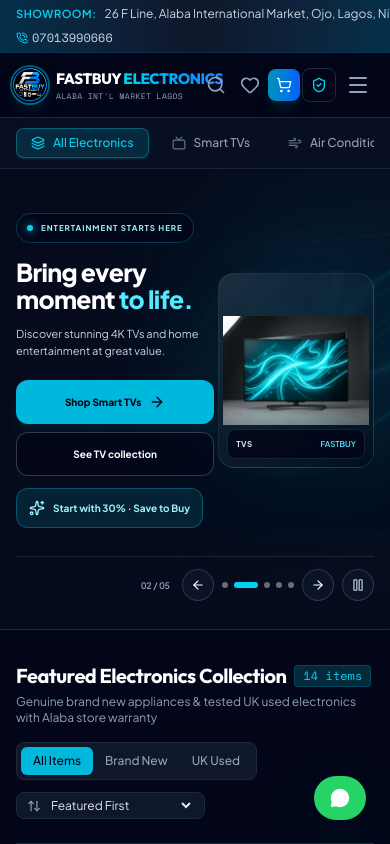
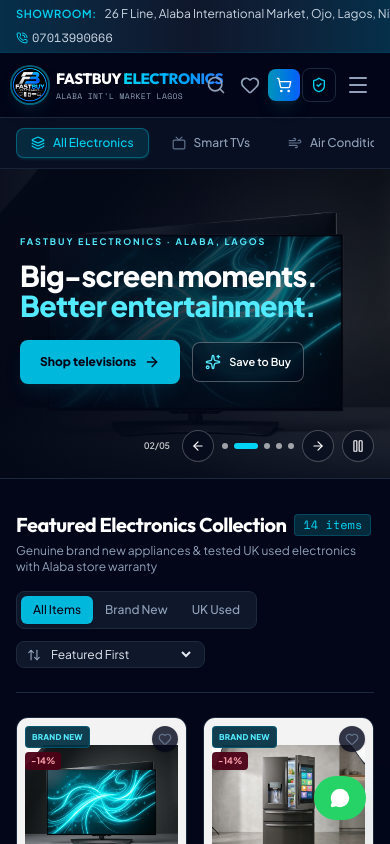
Before and after one commit to visibyltech/fastbuyelectronics-mainproject, a React (Vite) app: page / in a window 390 px wide. Shown: the top 844 px of the page. Built offline with nearby package versions, Linux system fonts and the light colour scheme.

Commit message:
Redesign hero as full-background electronics slideshow with clean mobile layout

```diff
--- a/src/components/HeroBanner.tsx
+++ b/src/components/HeroBanner.tsx
@@ -1,5 +1,5 @@
 import React, { useEffect, useState } from 'react';
-import { ArrowLeft, ArrowRight, Pause, Play, Sparkles, ShieldCheck, Truck } from 'lucide-react';
+import { ArrowRight, ArrowLeft, Pause, Play, Sparkles } from 'lucide-react';
 import { useApp } from '../context/AppContext';
 import heroImage from '../assets/images/hero_flagship_electronics_1793977432202.jpg';
 import tvImage from '../assets/images/product_oled_smart_tv_1793977433232.jpg';
@@ -8,67 +8,19 @@ import acImage from '../assets/images/product_inverter_ac_1793977434537.jpg';
 import generatorImage from '../assets/images/product_silent_generator_1793977434099.jpg';
 
 type HeroSlide = {
-  eyebrow: string;
   title: string;
   highlight: string;
-  description: string;
   image: string;
   category: string;
-  primary: string;
-  secondary: string;
+  button: string;
 };
 
 const slides: HeroSlide[] = [
-  {
-    eyebrow: 'Alaba International Market · Lagos',
-    title: 'Power your home with',
-    highlight: 'better electronics.',
-    description: 'Shop trusted appliances, carefully selected for your home and business.',
-    image: heroImage,
-    category: 'ALL',
-    primary: 'Explore electronics',
-    secondary: 'Browse new arrivals'
-  },
-  {
-    eyebrow: 'Entertainment starts here',
-    title: 'Bring every moment',
-    highlight: 'to life.',
-    description: 'Discover stunning 4K TVs and home entertainment at great value.',
-    image: tvImage,
-    category: 'TVs',
-    primary: 'Shop Smart TVs',
-    secondary: 'See TV collection'
-  },
-  {
-    eyebrow: 'A smarter, fresher kitchen',
-    title: 'More space. More',
-    highlight: 'convenience.',
-    description: 'Explore modern refrigerators built for everyday family life.',
-    image: fridgeImage,
-    category: 'Refrigerators',
-    primary: 'Shop refrigerators',
-    secondary: 'Explore appliances'
-  },
-  {
-    eyebrow: 'Comfort for every season',
-    title: 'Stay cool. Use power',
-    highlight: 'more wisely.',
-    description: 'Find efficient inverter air conditioners for Nigerian homes.',
-    image: acImage,
-    category: 'Air Conditioners',
-    primary: 'Shop air conditioners',
-    secondary: 'Explore appliances'
-  },
-  {
-    eyebrow: 'Reliable power, less worry',
-    title: 'Keep your world',
-    highlight: 'running.',
-    description: 'Discover dependable generators and power solutions for home or work.',
-    image: generatorImage,
-    category: 'Generators',
-    primary: 'Shop generators',
-    secondary: 'View power solutions'
-  }
+  { title: 'Everything your home needs.', highlight: 'All in one place.', image: heroImage, category: 'ALL', button: 'Shop electronics' },
+  { title: 'Big-screen moments.', highlight: 'Better entertainment.', image: tvImage, category: 'TVs', button: 'Shop televisions' },
+  { title: 'Keep it fresh.', highlight: 'Live more comfortably.', image: fridgeImage, category: 'Refrigerators', button: 'Shop refrigerators' },
+  { title: 'Comfort in every season.', highlight: 'Stay cool.', image: acImage, category: 'Air Conditioners', button: 'Shop air conditioners' },
+  { title: 'Power through every day.', highlight: 'Stay switched on.', image: generatorImage, category: 'Generators', button: 'Shop generators' }
 ];
 
 export const HeroBanner: React.FC = () => {
@@ -79,14 +31,11 @@ export const HeroBanner: React.FC = () => {
 
   useEffect(() => {
     if (paused) return;
-    const timer = window.setInterval(() => {
-      setActiveSlide((current) => (current + 1) % slides.length);
-    }, 5200);
+    const timer = window.setInterval(() => setActiveSlide(current => (current + 1) % slides.length), 4200);
     return () => window.clearInterval(timer);
   }, [paused]);
 
   const goToSlide = (index: number) => setActiveSlide((index + slides.length) % slides.length);
-
   const shop = () => {
     setSelectedCondition('ALL');
     setSelectedCategory(slide.category);
@@ -95,69 +44,45 @@ export const HeroBanner: React.FC = () => {
   };
 
   return (
-    <section className="relative isolate overflow-hidden border-b border-slate-800 bg-[#050b1c]">
-      <div className="relative mx-auto min-h-[390px] max-w-7xl px-4 py-7 sm:min-h-[420px] sm:px-6 sm:py-10 lg:min-h-[470px]">
-        <div className="pointer-events-none absolute inset-0 -z-10">
+    <section className="relative isolate h-[310px] overflow-hidden border-b border-slate-800 bg-[#030817] sm:h-[380px] lg:h-[440px]">
       {slides.map((item, index) => (
-            <img key={item.image} src={item.image} alt="" aria-hidden="true" className={`absolute inset-0 h-full w-full object-cover object-center transition-opacity duration-700 ${index === activeSlide ? 'opacity-25 sm:opacity-30' : 'opacity-0'}`} />
+        <img
+          key={item.image}
+          src={item.image}
+          alt=""
+          aria-hidden="true"
+          className={`absolute inset-0 h-full w-full object-cover object-center transition-opacity duration-1000 ${index === activeSlide ? 'opacity-100' : 'opacity-0'}`}
+        />
       ))}
-          <div className="absolute inset-0 bg-gradient-to-r from-[#050b1c] via-[#050b1c]/95 to-[#050b1c]/65" />
-          <div className="absolute inset-0 bg-gradient-to-t from-[#050b1c] via-transparent to-[#050b1c]/35" />
-          <div className="absolute -right-24 top-8 h-72 w-72 rounded-full bg-cyan-500/10 blur-3xl" />
-        </div>
+      <div className="absolute inset-0 bg-gradient-to-r from-[#030817]/95 via-[#030817]/75 to-[#030817]/20" />
+      <div className="absolute inset-0 bg-gradient-to-t from-[#030817]/80 via-transparent to-[#030817]/25" />
+      <div className="absolute inset-0 bg-[#030817]/10" />
 
-        <div className="relative grid min-h-[330px] grid-cols-[1.12fr_0.88fr] items-center gap-1 sm:min-h-[340px] sm:gap-8 lg:grid-cols-[1fr_0.9fr]">
-          <div className="relative z-10 min-w-0 py-4">
-            <div className="mb-4 inline-flex max-w-full items-center gap-2 rounded-full border border-cyan-400/25 bg-slate-950/75 px-2.5 py-2 text-[8px] font-bold uppercase tracking-[0.12em] text-cyan-200 sm:px-3 sm:text-[10px] sm:tracking-[0.16em]">
-              <span className="h-1.5 w-1.5 shrink-0 rounded-full bg-cyan-400 shadow-[0_0_10px_#22d3ee]" />
-              <span className="truncate">{slide.eyebrow}</span>
-            </div>
-            <h1 className="max-w-[17rem] text-[clamp(1.55rem,5.8vw,3.6rem)] font-black leading-[1.08] tracking-tight text-white sm:max-w-xl">
+      <div className="relative mx-auto flex h-full max-w-7xl items-center px-5 sm:px-8 lg:px-12">
+        <div className="max-w-[34rem] min-w-0 pb-7 sm:pb-9">
+          <p className="mb-3 text-[9px] font-bold uppercase tracking-[0.22em] text-cyan-300 sm:mb-4 sm:text-xs">FASTBUY ELECTRONICS · ALABA, LAGOS</p>
+          <h1 className="max-w-[19rem] text-[clamp(1.8rem,7vw,3.6rem)] font-black leading-[1.05] tracking-tight text-white sm:max-w-xl">
             {slide.title} <span className="text-cyan-300">{slide.highlight}</span>
           </h1>
-            <p className="mt-3 max-w-[19rem] text-[11px] leading-relaxed text-slate-300 sm:mt-4 sm:max-w-lg sm:text-base">
-              {slide.description}
-            </p>
-            <div className="mt-5 flex max-w-full flex-col gap-2 sm:mt-6 sm:flex-row sm:flex-wrap">
-              <button onClick={shop} className="inline-flex min-h-11 items-center justify-center gap-2 rounded-xl bg-cyan-500 px-3 py-3 text-[10px] font-extrabold text-slate-950 shadow-lg shadow-cyan-950/40 transition hover:bg-cyan-400 sm:px-5 sm:text-sm">
-                <span>{slide.primary}</span><ArrowRight className="h-4 w-4 shrink-0" />
+          <div className="mt-5 flex flex-wrap items-center gap-3 sm:mt-7">
+            <button onClick={shop} className="inline-flex min-h-11 items-center justify-center gap-2 rounded-lg bg-cyan-500 px-5 py-3 text-xs font-extrabold text-slate-950 shadow-lg shadow-cyan-950/40 transition hover:bg-cyan-400 sm:text-sm">
+              {slide.button}<ArrowRight className="h-4 w-4" />
             </button>
-              <button onClick={() => { setSelectedCondition('ALL'); setSelectedCategory('ALL'); setCurrentView('store'); document.getElementById('product-catalog')?.scrollIntoView({ behavior: 'smooth' }); }} className="inline-flex min-h-11 items-center justify-center rounded-xl border border-white/20 bg-slate-950/65 px-3 py-3 text-[10px] font-bold text-white transition hover:border-cyan-400/60 hover:bg-slate-900 sm:px-4 sm:text-sm">
-                {slide.secondary}
+            <button onClick={() => setCurrentView('save_to_buy_dashboard')} className="inline-flex min-h-10 items-center gap-2 rounded-lg border border-white/30 bg-slate-950/40 px-3 py-2.5 text-[11px] font-semibold text-white backdrop-blur-sm transition hover:border-cyan-300 hover:text-cyan-200 sm:text-xs">
+              <Sparkles className="h-4 w-4 text-cyan-300" /> Save to Buy
             </button>
-            </div>
-            <button onClick={() => setCurrentView('save_to_buy_dashboard')} className="mt-3 inline-flex min-h-10 items-center gap-2 rounded-xl border border-cyan-400/30 bg-cyan-950/60 px-3 py-2.5 text-[10px] font-bold text-cyan-200 transition hover:bg-cyan-900/70 sm:text-xs">
-              <Sparkles className="h-4 w-4" /> Start with 30% · Save to Buy
-            </button>
-          </div>
-
-          <div className="relative flex min-w-0 items-center justify-center">
-            <div className="absolute h-[72%] w-[92%] rounded-full bg-cyan-400/10 blur-3xl" />
-            <div className="relative flex aspect-[4/5] w-full max-h-[285px] items-center justify-center overflow-hidden rounded-2xl border border-white/10 bg-gradient-to-br from-white/10 to-slate-950/40 p-1 shadow-2xl shadow-black/30 backdrop-blur-[2px] sm:max-h-[360px] sm:rounded-3xl sm:p-4">
-              <img key={slide.image} src={slide.image} alt={slide.category === 'ALL' ? 'Featured electronics collection' : slide.category} className="h-full w-full object-contain drop-shadow-2xl transition-all duration-500" />
-              <div className="absolute bottom-2 left-2 right-2 flex items-center justify-between rounded-lg border border-white/10 bg-slate-950/80 px-2 py-2 backdrop-blur-md sm:bottom-4 sm:left-4 sm:right-4 sm:px-3">
-                <span className="truncate text-[8px] font-bold uppercase tracking-wider text-slate-200 sm:text-[10px]">{slide.category === 'ALL' ? 'Featured collection' : slide.category}</span>
-                <span className="ml-2 shrink-0 text-[8px] font-semibold text-cyan-300 sm:text-[10px]">FASTBUY</span>
-              </div>
           </div>
         </div>
       </div>
 
-        <div className="relative z-10 mt-3 flex items-center justify-between gap-3 border-t border-white/10 pt-3 sm:mt-5 sm:pt-4">
-          <div className="hidden items-center gap-4 text-[10px] text-slate-400 sm:flex">
-            <span className="flex items-center gap-1.5"><ShieldCheck className="h-3.5 w-3.5 text-cyan-300" /> Quality checked</span>
-            <span className="flex items-center gap-1.5"><Truck className="h-3.5 w-3.5 text-cyan-300" /> Delivery available</span>
+      <div className="absolute bottom-4 right-4 z-10 flex items-center gap-2 sm:bottom-5 sm:right-8">
+        <span className="mr-1 text-[9px] font-semibold tabular-nums text-white/75 sm:text-[10px]">0{activeSlide + 1}/0{slides.length}</span>
+        <button onClick={() => goToSlide(activeSlide - 1)} aria-label="Previous slide" className="rounded-full border border-white/25 bg-slate-950/50 p-2 text-white backdrop-blur-sm hover:border-cyan-300"><ArrowLeft className="h-3.5 w-3.5" /></button>
+        <div className="flex items-center gap-1.5">
+          {slides.map((item, index) => <button key={item.category} onClick={() => goToSlide(index)} aria-label={`Show ${item.category} slide`} aria-current={index === activeSlide ? 'true' : undefined} className={`h-1.5 rounded-full transition-all ${index === activeSlide ? 'w-6 bg-cyan-400' : 'w-1.5 bg-white/60 hover:bg-white'}`} />)}
         </div>
-          <div className="ml-auto flex items-center gap-2">
-            <span className="mr-1 text-[9px] font-semibold tabular-nums text-slate-400 sm:text-[10px]">0{activeSlide + 1} / 0{slides.length}</span>
-            <button onClick={() => goToSlide(activeSlide - 1)} aria-label="Previous slide" className="rounded-full border border-white/15 bg-slate-900/70 p-2 text-white hover:border-cyan-400"><ArrowLeft className="h-3.5 w-3.5" /></button>
-            <div className="flex items-center gap-1.5">
-              {slides.map((item, index) => <button key={item.category} onClick={() => goToSlide(index)} aria-label={`Show ${item.category} slide`} aria-current={index === activeSlide ? 'true' : undefined} className={`h-1.5 rounded-full transition-all ${index === activeSlide ? 'w-6 bg-cyan-400' : 'w-1.5 bg-white/40 hover:bg-white'}`} />)}
-            </div>
-            <button onClick={() => goToSlide(activeSlide + 1)} aria-label="Next slide" className="rounded-full border border-white/15 bg-slate-900/70 p-2 text-white hover:border-cyan-400"><ArrowRight className="h-3.5 w-3.5" /></button>
-            <button onClick={() => setPaused(!paused)} aria-label={paused ? 'Play slideshow' : 'Pause slideshow'} className="rounded-full border border-white/15 bg-slate-900/70 p-2 text-slate-300 hover:text-white">{paused ? <Play className="h-3.5 w-3.5" /> : <Pause className="h-3.5 w-3.5" />}</button>
-          </div>
-        </div>
+        <button onClick={() => goToSlide(activeSlide + 1)} aria-label="Next slide" className="rounded-full border border-white/25 bg-slate-950/50 p-2 text-white backdrop-blur-sm hover:border-cyan-300"><ArrowRight className="h-3.5 w-3.5" /></button>
+        <button onClick={() => setPaused(!paused)} aria-label={paused ? 'Play slideshow' : 'Pause slideshow'} className="rounded-full border border-white/25 bg-slate-950/50 p-2 text-white backdrop-blur-sm hover:border-cyan-300">{paused ? <Play className="h-3.5 w-3.5" /> : <Pause className="h-3.5 w-3.5" />}</button>
       </div>
     </section>
   );
```
Lines whose indentation alone changed are shown as unchanged.
